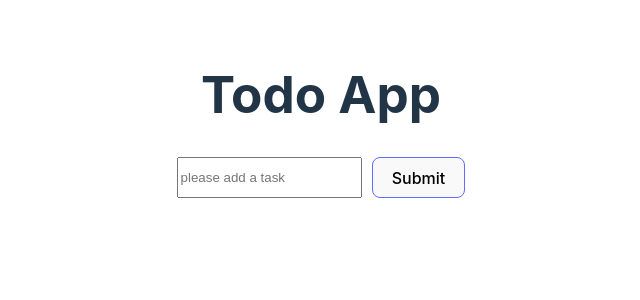
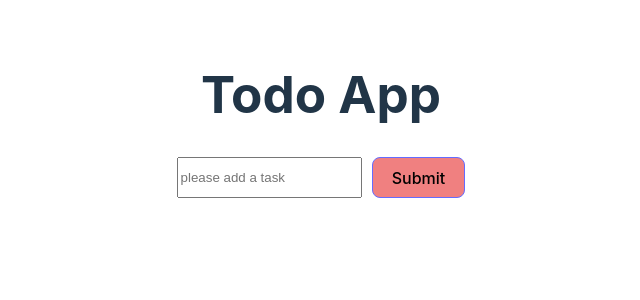
Before and after one commit to garethnoob/todo, a React (Vite) app: page / in a window 1280 px wide. In both pictures the pointer is over the button "Submit". Shown: the top 300 px of the page, without its empty margins (319-959 px from the left). Built offline with nearby package versions, Linux system fonts and the light colour scheme.

Commit message:
third commit

```diff
--- a/src/App.css
+++ b/src/App.css
@@ -53,3 +53,7 @@
   margin-bottom: 10px;
   justify-content: space-between;
 }
+
+.hover:hover {
+  background-color: lightcoral;
+}
--- a/src/App.jsx
+++ b/src/App.jsx
@@ -30,7 +30,7 @@
       <h1>Todo App</h1>
       <form className='addEntry' onSubmit={handleFormSubmit}>
         <input type='text' placeholder='please add a task' value={entry} onChange={handleEntryChange} />
-        <button type='submit'>Submit</button>
+        <button className='hover' type='submit'>Submit</button>
       </form>
 
       <div className='todoList'>
```
